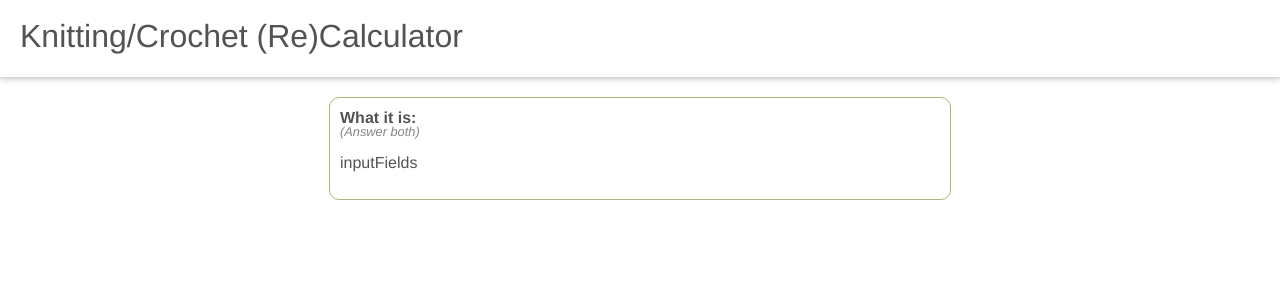
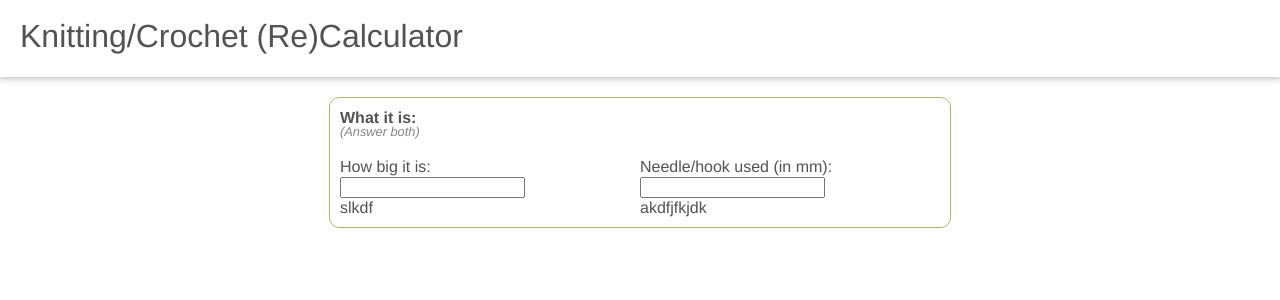
Before and after one commit to craftykate/gauge-calculator, a React (Create React App) app: page / in a window 1280 px wide. Shown: the top 300 px of the page. Built offline with nearby package versions, Linux system fonts and the light colour scheme.

Commit message:
display more calculator fields

```diff
--- a/src/Components/Calculator/Calculator.js
+++ b/src/Components/Calculator/Calculator.js
@@ -10,7 +10,10 @@ class Calculator extends Component {
           What it is:
           <span>(Answer both)</span>
         </p>
-        <InputFields />
+        <InputFields
+          type="isBig"/>
+        <InputFields
+          type="isNeedle"/>
       </div>
     )
   }
--- a/src/Components/Calculator/Calculator.scss
+++ b/src/Components/Calculator/Calculator.scss
@@ -18,4 +18,9 @@
       color: lighten($text, 20%);
     }
   }
+  .inputFields {
+    margin-top: 20px;
+    width: 50%;
+    display: inline-block;
+  }
 }
--- a/src/Components/InputFields/InputFields.js
+++ b/src/Components/InputFields/InputFields.js
@@ -1,7 +1,29 @@
 import React from 'react';
 
-const inputFields = (props) => (
-  <p>inputFields</p>
-);
+const inputFields = (props) => {
+  const fields = [
+    {
+      type: "isBig",
+      title: "How big it is",
+      hint: <p>slkdf</p>
+    },
+    {
+      type: "isNeedle",
+      title: "Needle/hook used (in mm)",
+      hint: <p>akdfjfkjdk</p>
+    }
+  ]
+  const info = fields.find(ele => ele.type === props.type);
+
+  return (
+    <div className="inputFields">
+      <p>{info.title}:</p>
+      <input />
+      <p className="hint">
+        {info.hint}
+      </p>
+    </div>
+  )
+};
 
 export default inputFields;
--- a/src/styles/_text.scss
+++ b/src/styles/_text.scss
@@ -25,7 +25,7 @@
 	}
 
 	p {
-		margin-bottom: 1em;
+		// margin-bottom: 1em;
 		line-height:120%;
 		text-align:justify;
 		color: $text;
@@ -34,8 +34,6 @@
 	a {
 		color: $accent;
 		text-decoration: none;
-		&:visited {
-		}
 		&:hover {
 			color: $main;
 			text-decoration: underline;
```
